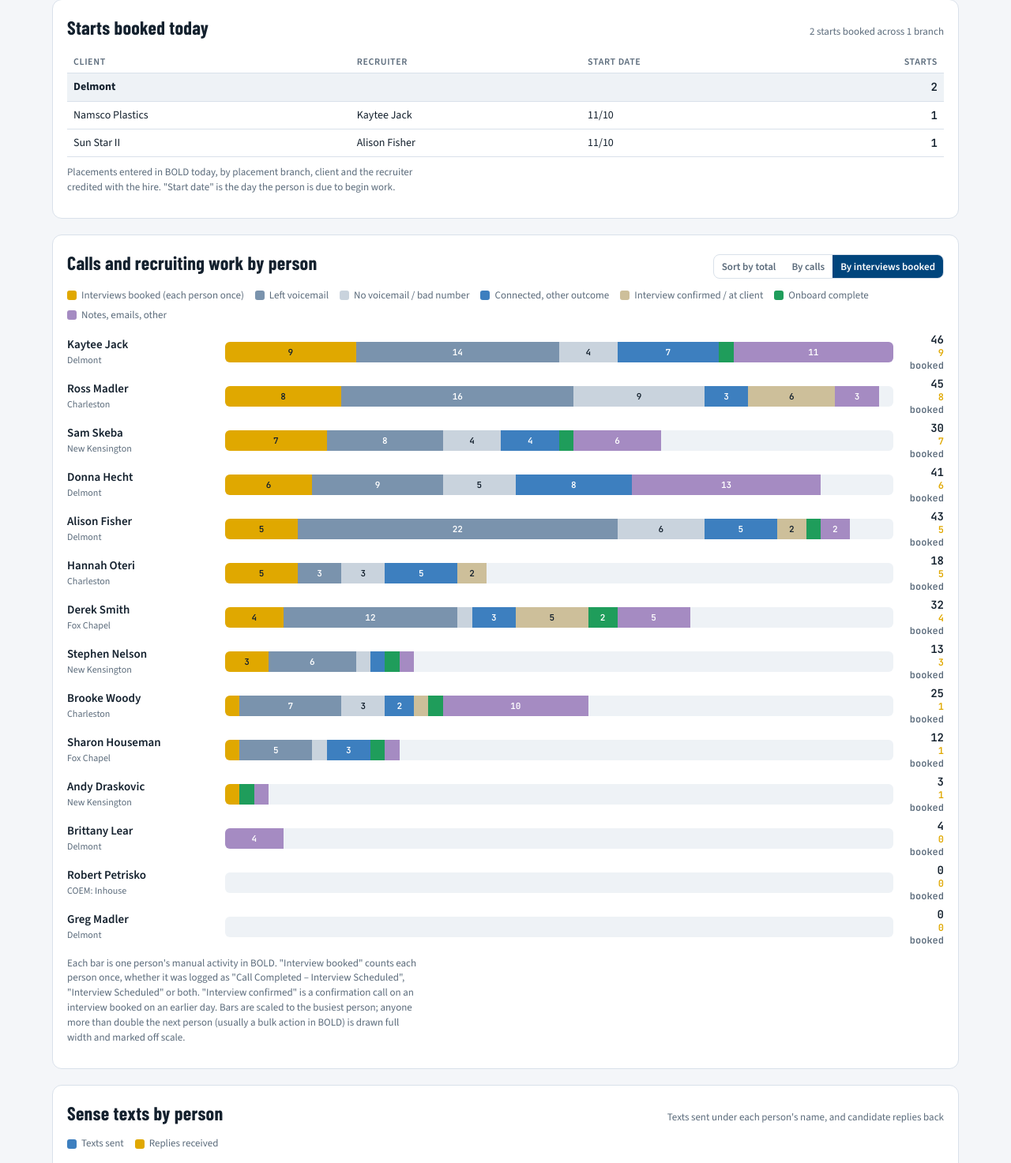
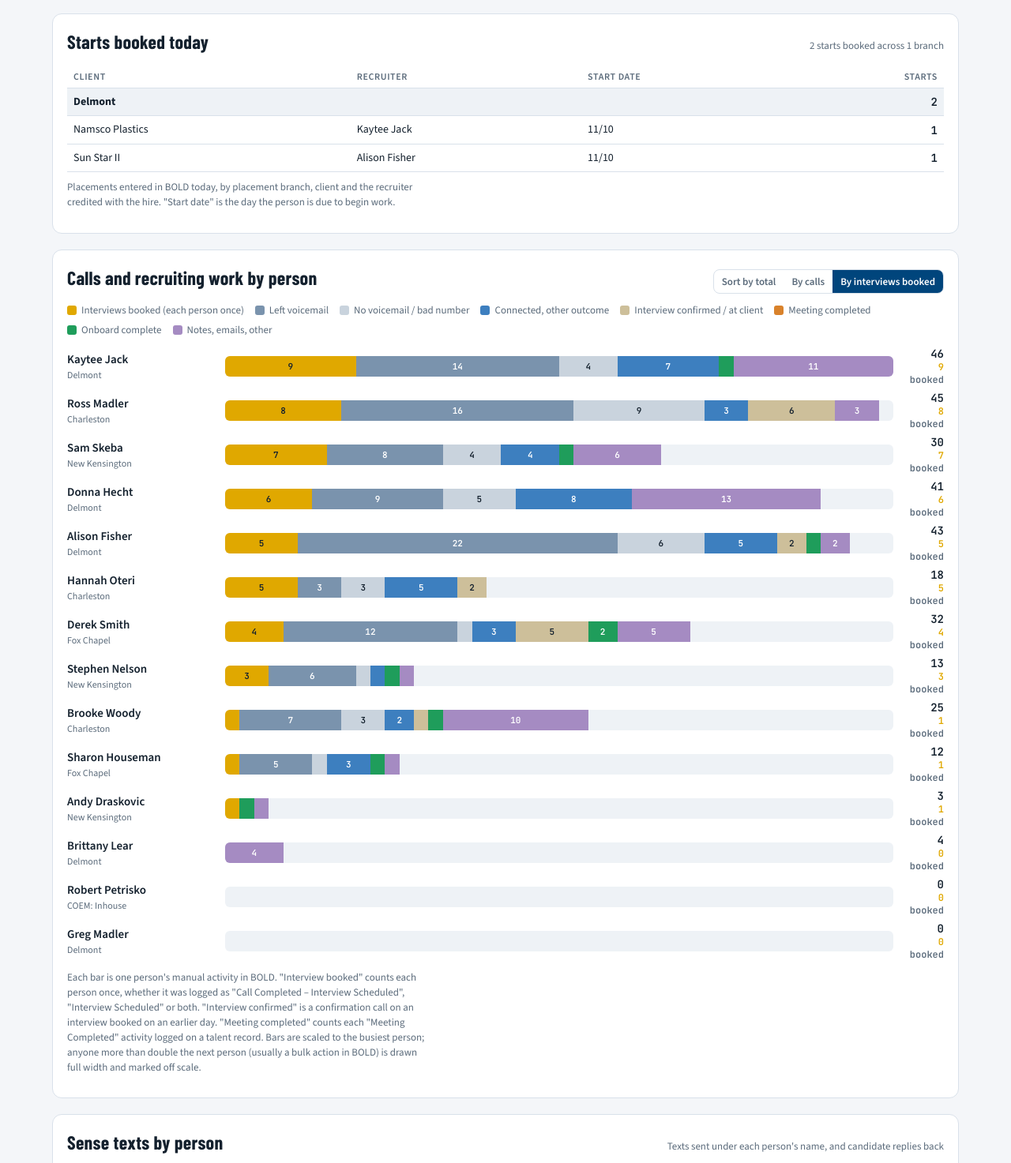
Before and after one commit to GREGM71/ce-reports, a plain HTML site: page recruiter-activity/index.html in a window 1280 px wide. Shown: the part 277-1750 px from the top of the page at 79% size. Drawn offline with nearby package versions, Linux system fonts and the light colour scheme.

Commit message:
Show Meeting Completed on the recruiter board

```diff
--- a/recruiter-activity/index.html
+++ b/recruiter-activity/index.html
@@ -13,7 +13,7 @@
 :root{
   --bg:#F4F6F9; --surface:#FFFFFF; --ink:#14212E; --muted:#5B6B7B; --rule:#D9E1EA;
   --navy:#00457C; --yellow:#FFDF6B; --band-ink:#FFFFFF; --band-sub:#BFD3E6;
-  --c-vm:#7A93AD; --c-nov:#C9D3DD; --c-cib:#00457C; --c-co:#3D7FBF; --c-il:#E0A800; --c-ic:#CDBF9A; --c-ob:#1F9D5B; --c-oth:#A58BC2;
+  --c-vm:#7A93AD; --c-nov:#C9D3DD; --c-cib:#00457C; --c-co:#3D7FBF; --c-il:#E0A800; --c-ic:#CDBF9A; --c-ob:#1F9D5B; --c-mc:#D9822B; --c-oth:#A58BC2;
   --c-so:#3D7FBF; --c-si:#E0A800;
   --heat0:#EEF2F6; --heat-hi:#00457C;
   --f-display:"Barlow Condensed","Arial Narrow",Arial,sans-serif;
@@ -23,12 +23,12 @@
 @media (prefers-color-scheme: dark){:root:not([data-theme="light"]){
   --bg:#0E1620; --surface:#16212D; --ink:#E6EDF4; --muted:#93A4B5; --rule:#263546;
   --navy:#0A3D66; --yellow:#FFDF6B; --band-ink:#FFFFFF; --band-sub:#A9C2DA;
-  --c-vm:#7F98B2; --c-nov:#3E4E60; --c-cib:#6FA8E0; --c-co:#3D7FBF; --c-il:#F2C230; --c-ic:#6E6550; --c-ob:#3CC07A; --c-oth:#B79FD4;
+  --c-vm:#7F98B2; --c-nov:#3E4E60; --c-cib:#6FA8E0; --c-co:#3D7FBF; --c-il:#F2C230; --c-ic:#6E6550; --c-ob:#3CC07A; --c-mc:#F0A050; --c-oth:#B79FD4;
   --c-so:#5B9BDB; --c-si:#F2C230; --heat0:#1C2A38; --heat-hi:#6FA8E0; color-scheme:dark}}
 :root[data-theme="dark"]{
   --bg:#0E1620; --surface:#16212D; --ink:#E6EDF4; --muted:#93A4B5; --rule:#263546;
   --navy:#0A3D66; --yellow:#FFDF6B; --band-ink:#FFFFFF; --band-sub:#A9C2DA;
-  --c-vm:#7F98B2; --c-nov:#3E4E60; --c-cib:#6FA8E0; --c-co:#3D7FBF; --c-il:#F2C230; --c-ic:#6E6550; --c-ob:#3CC07A; --c-oth:#B79FD4;
+  --c-vm:#7F98B2; --c-nov:#3E4E60; --c-cib:#6FA8E0; --c-co:#3D7FBF; --c-il:#F2C230; --c-ic:#6E6550; --c-ob:#3CC07A; --c-mc:#F0A050; --c-oth:#B79FD4;
   --c-so:#5B9BDB; --c-si:#F2C230; --heat0:#1C2A38; --heat-hi:#6FA8E0; color-scheme:dark}
 *{box-sizing:border-box}
 body{background:var(--bg);color:var(--ink);font-family:var(--f-body);font-size:15px;line-height:1.45}
@@ -127,7 +127,7 @@ footer{color:var(--muted);font-size:12px}
     </div>
     <div class="legend" id="leg1"></div>
     <div class="rows" id="rows1"></div>
-    <p class="note" style="margin-top:12px">Each bar is one person's manual activity in BOLD. "Interview booked" counts each person once, whether it was logged as "Call Completed – Interview Scheduled", "Interview Scheduled" or both. "Interview confirmed" is a confirmation call on an interview booked on an earlier day. Bars are scaled to the busiest person; anyone more than double the next person (usually a bulk action in BOLD) is drawn full width and marked off scale.</p>
+    <p class="note" style="margin-top:12px">Each bar is one person's manual activity in BOLD. "Interview booked" counts each person once, whether it was logged as "Call Completed – Interview Scheduled", "Interview Scheduled" or both. "Interview confirmed" is a confirmation call on an interview booked on an earlier day. "Meeting completed" counts each "Meeting Completed" activity logged on a talent record. Bars are scaled to the busiest person; anyone more than double the next person (usually a bulk action in BOLD) is drawn full width and marked off scale.</p>
   </section>
 
   <section class="panel" aria-labelledby="h-sense">
@@ -170,16 +170,16 @@ footer{color:var(--muted);font-size:12px}
 <script>(function(){var d=(new URLSearchParams(location.search).get("d")||"").trim();var f=/^\d{4}-\d{2}-\d{2}$/.test(d)?"days/"+d+".js":"data.js";document.write('<script src="'+f+'?t='+Date.now()+'"><\/script>')})()</script>
 <script>
 const META=window.META, RAW=window.RAW, STARTS=window.STARTS||[], SHOW=window.SHOW||[];
-const D=RAW.map(r=>({n:r[0],o:r[1],vm:r[2],nov:r[3],cib:r[4],co:r[5],il:r[6],ob:r[7],oth:r[8],so:r[9],si:r[10],f:r[11],l:r[12],h:r[13],sh:r[14],ib:r[15],ic:r[16]}));
-const NEW=D.length&&D[0].ic!=null;D.forEach(p=>{p.calls=p.vm+p.nov+p.cib+p.co;if(p.ib==null)p.ib=p.cib;p.ints=p.ib;p.tot=NEW?p.vm+p.nov+p.ib+p.co+p.ic+p.ob+p.oth:p.calls+p.il+p.ob+p.oth;});
-const S1=NEW?[["ib","Interviews booked (each person once)","--c-il",1],["vm","Left voicemail","--c-vm"],["nov","No voicemail / bad number","--c-nov",1],["co","Connected, other outcome","--c-co"],["ic","Interview confirmed / at client","--c-ic",1],["ob","Onboard complete","--c-ob"],["oth","Notes, emails, other","--c-oth"]]:[["vm","Left voicemail","--c-vm"],["nov","No voicemail / bad number","--c-nov",1],["cib","Connected, interview booked","--c-cib"],["co","Connected, other outcome","--c-co"],["il","Interview logged / confirmed","--c-il",1],["ob","Onboard complete","--c-ob"],["oth","Notes, emails, other","--c-oth"]];
+const D=RAW.map(r=>({n:r[0],o:r[1],vm:r[2],nov:r[3],cib:r[4],co:r[5],il:r[6],ob:r[7],oth:r[8],so:r[9],si:r[10],f:r[11],l:r[12],h:r[13],sh:r[14],ib:r[15],ic:r[16],mc:r[17]||0}));
+const NEW=D.length&&D[0].ic!=null;D.forEach(p=>{p.calls=p.vm+p.nov+p.cib+p.co;if(p.ib==null)p.ib=p.cib;p.ints=p.ib;p.tot=NEW?p.vm+p.nov+p.ib+p.co+p.ic+p.mc+p.ob+p.oth:p.calls+p.il+p.ob+p.oth;});
+const S1=NEW?[["ib","Interviews booked (each person once)","--c-il",1],["vm","Left voicemail","--c-vm"],["nov","No voicemail / bad number","--c-nov",1],["co","Connected, other outcome","--c-co"],["ic","Interview confirmed / at client","--c-ic",1],["mc","Meeting completed","--c-mc",1],["ob","Onboard complete","--c-ob"],["oth","Notes, emails, other","--c-oth"]]:[["vm","Left voicemail","--c-vm"],["nov","No voicemail / bad number","--c-nov",1],["cib","Connected, interview booked","--c-cib"],["co","Connected, other outcome","--c-co"],["il","Interview logged / confirmed","--c-il",1],["ob","Onboard complete","--c-ob"],["oth","Notes, emails, other","--c-oth"]];
 const S2=[["so","Texts sent","--c-so"],["si","Replies received","--c-si",1]];
 const $=id=>document.getElementById(id);
 const sum=k=>D.reduce((a,p)=>a+p[k],0);
 function kpis(){
   const calls=sum("calls"),conn=sum("cib")+sum("co");
   const st=STARTS.reduce((a,r)=>a+r[3],0);
-  const k=[[st,"starts booked today",META.startingToday!=null?`${META.startingToday} began work today`:""],[calls,"call attempts logged",`<b>${Math.round(conn/calls*100)}%</b> connected`],[sum("vm"),"voicemails left",`${Math.round(sum("vm")/calls*100)}% of attempts`],[sum("ib"),"interviews booked","each person counted once"],[SHOW.length?SHOW.reduce((a,r)=>a+r[2],0):sum("ob"),"onboards completed",SHOW.length?`<b>${Math.round(SHOW.reduce((a,r)=>a+r[4],0)/Math.max(1,SHOW.reduce((a,r)=>a+r[3],0))*100)}%</b> 7-day show rate`:""],[sum("so").toLocaleString(),"Sense texts sent",`<b>${sum("si")}</b> replies back`]];
+  const k=[[st,"starts booked today",META.startingToday!=null?`${META.startingToday} began work today`:""],[calls,"call attempts logged",`<b>${Math.round(conn/calls*100)}%</b> connected`],[sum("vm"),"voicemails left",`${Math.round(sum("vm")/calls*100)}% of attempts`],[sum("ib"),"interviews booked","each person counted once"],[sum("mc"),"meetings completed",(()=>{const t=[...D].filter(p=>p.mc).sort((a,b)=>b.mc-a.mc);return t.length?`<b>${t[0].n.split(" ")[0]}</b> led with ${t[0].mc}`:""})()],[SHOW.length?SHOW.reduce((a,r)=>a+r[2],0):sum("ob"),"onboards completed",SHOW.length?`<b>${Math.round(SHOW.reduce((a,r)=>a+r[4],0)/Math.max(1,SHOW.reduce((a,r)=>a+r[3],0))*100)}%</b> 7-day show rate`:""],[sum("so").toLocaleString(),"Sense texts sent",`<b>${sum("si")}</b> replies back`]];
   $("kpis").innerHTML=k.map(([v,l,s])=>`<div class="kpi"><div class="v">${v}</div><div class="k">${l}${s?` · ${s}`:""}</div></div>`).join("");
 }
 function legend(el,S){$(el).innerHTML=S.map(s=>`<span><i class="sw" style="background:var(${s[2]})"></i>${s[1]}</span>`).join("");}
```
